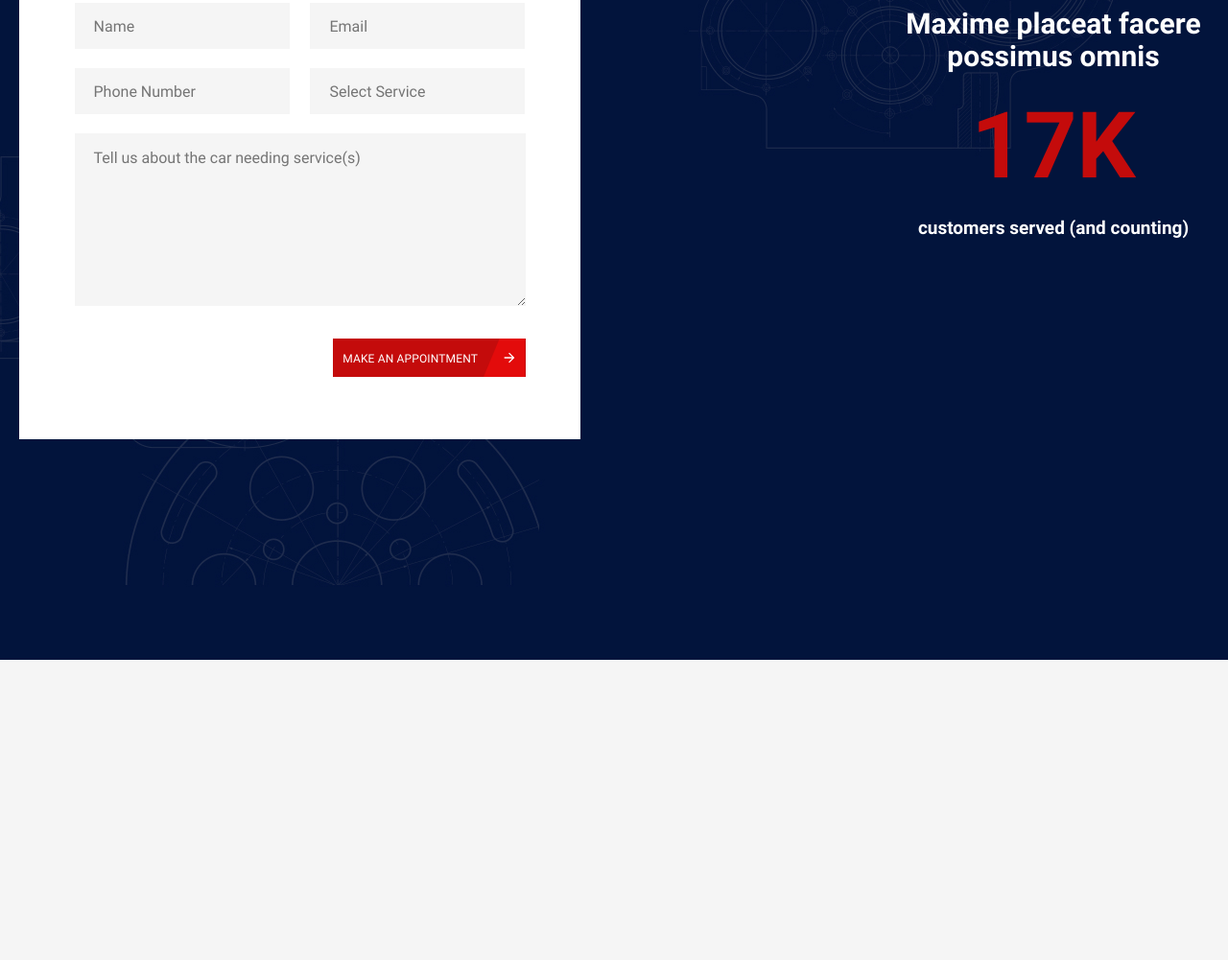
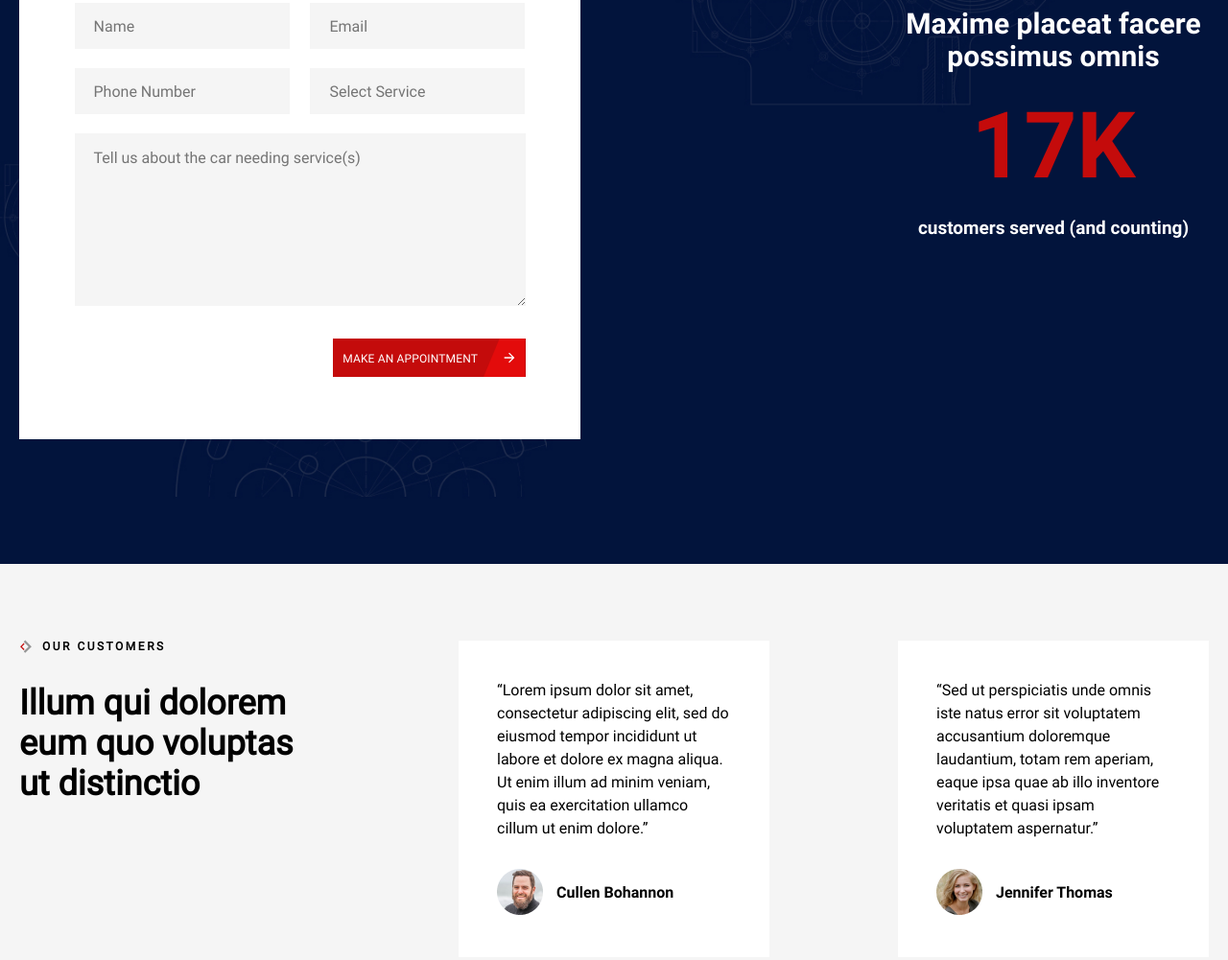
Before and after one commit to Number1ava/Car_repair, a website: page app/index.html in a window 1280 px wide. Shown: the part 3393-4394 px from the top of the page at 96% size. Before the commit the page ends 4081 px from the top, so only its background shows below. Drawn offline with Linux system fonts and the light colour scheme.

Commit message:
Section testimonials ready

```diff
--- a/app/index.html
+++ b/app/index.html
@@ -182,6 +182,7 @@
           </div>
         </div>
       </section>
+      <!-- REGISTRATION -->
       <section id="registration">
         <div class="container">
           <div class="reg__inner">
@@ -208,6 +209,34 @@
           </div>
         </div>
       </section>
+      <!-- TESTIMONIALS -->
+      <section id="testimonials">
+        <div class="container">
+          <div class="testimonials__main">
+            <div class="testimonials__main-title">
+              <h6 class="services__top-suptitle overline__mark">Our CUSTOMERS</h6>
+              <h3 class="testimonials__main-subtitle">Illum qui dolorem eum quo voluptas ut distinctio</h3>
+            </div>
+            <div class="comments">
+              <p class="comments__text">
+                “Lorem ipsum dolor sit amet, consectetur adipiscing elit, sed do eiusmod tempor incididunt ut labore et
+                dolore ex magna aliqua. Ut enim illum ad minim veniam, quis ea exercitation ullamco cillum ut enim
+                dolore.”
+              </p>
+              <img class="comments__img" src="images/comments__img1.png" alt="img" />
+              <span class="comments__username">Cullen Bohannon</span>
+            </div>
+            <div class="comments">
+              <p class="comments__text">
+                “Sed ut perspiciatis unde omnis iste natus error sit voluptatem accusantium doloremque laudantium, totam
+                rem aperiam, eaque ipsa quae ab illo inventore veritatis et quasi ipsam voluptatem aspernatur.”
+              </p>
+              <img class="comments__img" src="images/comments__img2.png" alt="img" />
+              <span class="comments__username">Jennifer Thomas</span>
+            </div>
+          </div>
+        </div>
+      </section>
     </main>
     <script src="js/main.min.js"></script>
   </body>
--- a/app/scss/style.scss
+++ b/app/scss/style.scss
@@ -363,7 +363,7 @@ body {
 }
 
 #registration {
-  min-height: 980px;
+  min-height: 880px;
   background-image: url("../images/registration_bg.jpg");
   @include bg_settings;
 }
@@ -424,5 +424,32 @@ body {
     font-size: 19px;
   }
 }
-
+.testimonials__main {
+  display: flex;
+  justify-content: space-between;
+  padding-top: 80px;
+  margin-bottom: 80px;
+  &-subtitle {
+    max-width: 324px;
+    margin-top: 30px;
+    font-size: 36px;
+    line-height: 42px;
+  }
+  .comments {
+    max-width: 324px;
+    padding: 40px;
+    background-color: #fff;
+    &__text {
+      margin-bottom: 30px;
+      line-height: 24px;
+      background-color: #fff;
+    }
+    &__username {
+      position: relative;
+      left: 10px;
+      bottom: 18px;
+      font-family: "Roboto_bold";
+    }
+  }
+}
 @import "media";
```
Also changed, not shown: app/css/style.min.css, app/images/comments__img1.png (added), app/images/comments__img2.png (added).
